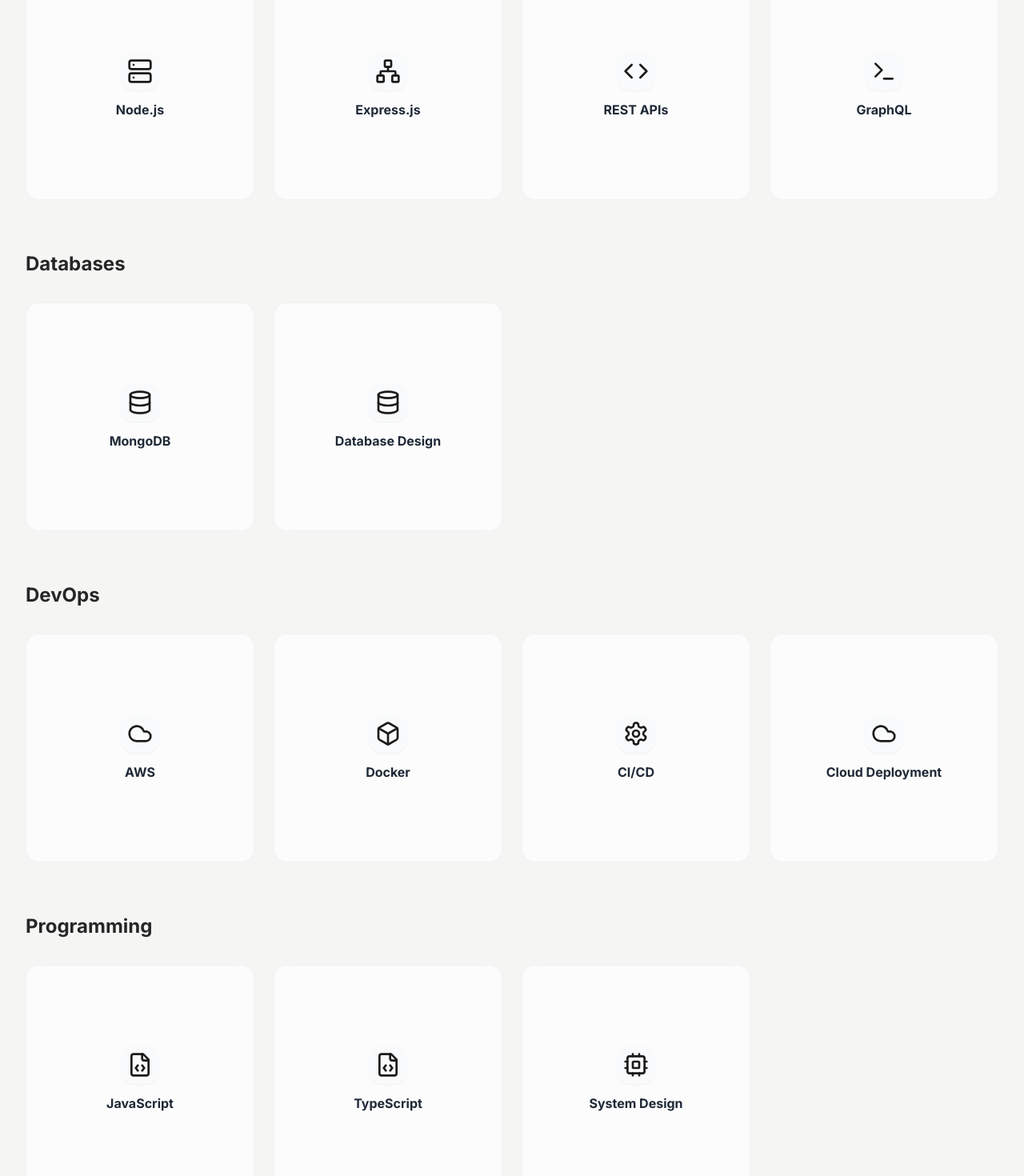
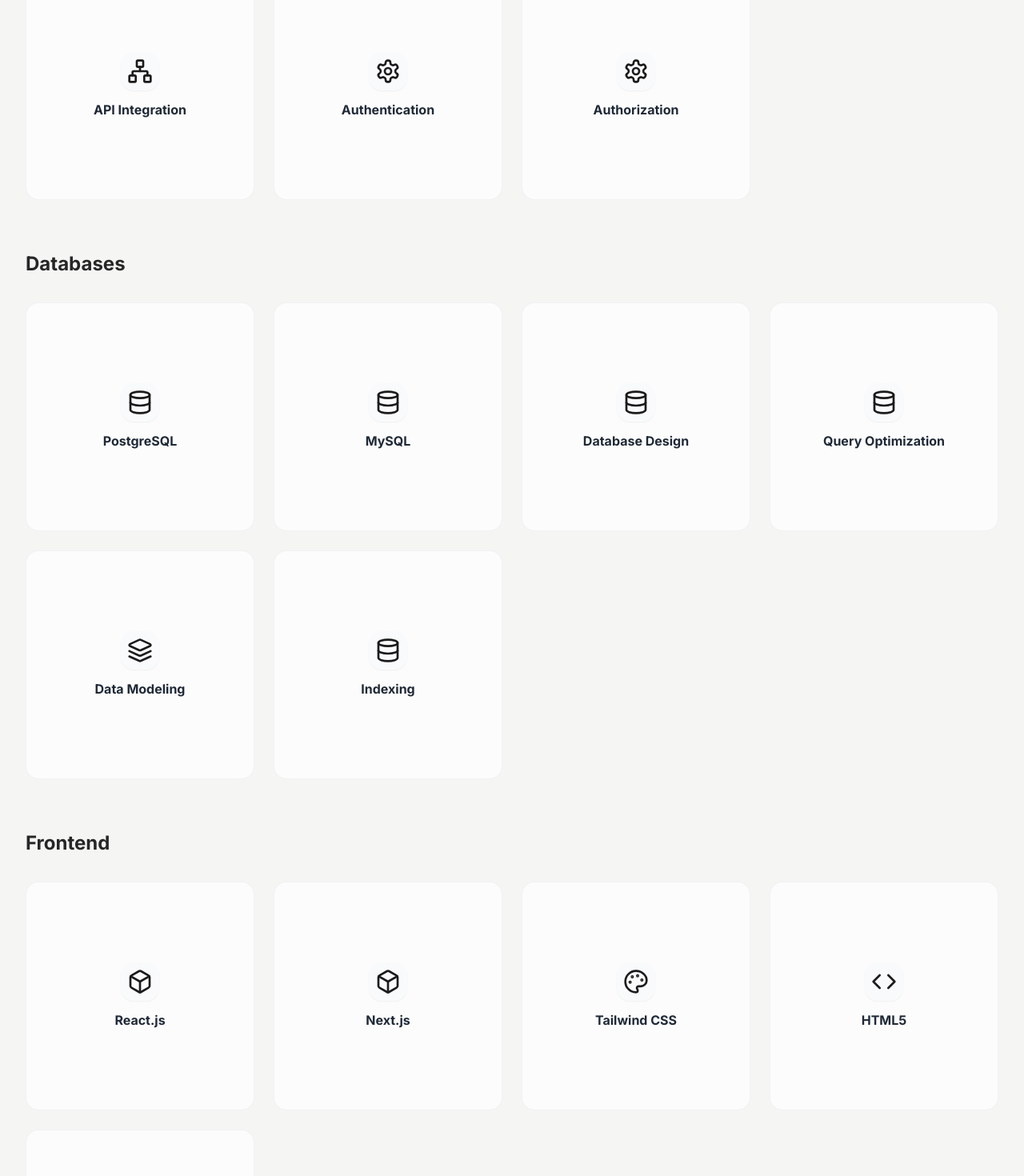
Before and after one commit to Kazim71/My-Portfolio, a Next.js app: page /skills in a window 1280 px wide. Shown: the part 1060-2530 px from the top of the page at 80% size. Built offline with nearby package versions, Linux system fonts and the light colour scheme.

Commit message:
feat: update experience

```diff
--- a/app/experience/page.tsx
+++ b/app/experience/page.tsx
@@ -11,32 +11,31 @@
 
 const experiences = [
   {
-  company: "AplyEase",
-  role: "Associate Software Engineer",
-  duration: "March 2025 - Present",
-  location: "Remote",
+    company: "EZ Rankings",
+    role: "Backend Developer",
+    duration: "March 2026 - Present",
+    location: "Noida, India",
     points: [
-    "Developed and owned internal SaaS modules using React.js that support daily HR and operations workflows across teams.",
-    "Designed reusable UI components and form-heavy dashboards with a focus on maintainable state management.",
-    "Implemented core HRMS features including attendance tracking, shift scheduling, approval flows, and automated notifications used in production.",
-    "Integrated frontend applications with REST APIs, handling validation errors, API failures, and edge cases in real usage.",
-    "Managed production deployments on Vercel and resolved build, configuration, and release issues during active development cycles.",
+      "Developed and maintained backend workflows, REST APIs, and database-driven applications across 15+ production systems.",
+      "Built Python automation utilities for CSV ingestion, data validation, reporting, and workflow automation.",
+      "Designed and integrated REST APIs, business validation layers, and data-processing workflows to support operational requirements.",
+      "Investigated and resolved production incidents involving API failures, deployment regressions, and database inconsistencies.",
+      "Collaborated with cross-functional teams to enhance system reliability, performance, and maintainability.",
     ],
   },
   {
-  company: "SAIL",
-  role: "Frontend Intern",
-  duration: "June 2024 - August 2024",
-  location: "Onsite",
+    company: "Clay Brains",
+    role: "Junior Web Developer",
+    duration: "February 2025 - February 2026",
+    location: "Delhi, India",
     points: [
-    "Built responsive and interactive user interfaces using React.js and Tailwind CSS",
-    "Integrated REST APIs to fetch and display operational metrics across dashboards",
-    "Improved application responsiveness, accessibility, and UI performance",
-    "Collaborated with designers and backend engineers in agile sprint cycles",
-    "Used Git and GitHub for version control, reviews, and team collaboration",
+      "Developed backend modules, reusable services, and data-driven features for production web applications.",
+      "Improved database performance through SQL query optimization, indexing strategies, and execution plan analysis.",
+      "Managed Linux-based cloud infrastructure including AWS EC2, SSL configuration, DNS management, and deployment workflows.",
+      "Participated in debugging, testing, code maintenance, and release activities across multiple client projects.",
+      "Worked with APIs, databases, and deployment environments to deliver scalable and reliable solutions.",
     ],
   },
-
 ];
 
 export default function Experience() {
--- a/app/skills/page.tsx
+++ b/app/skills/page.tsx
@@ -27,55 +27,81 @@
 
 const skillCategories = [
   {
-    title: "Frontend",
+    title: "Programming Languages",
     skills: [
-      { name: "React", icon: Box },
+      { name: "Python", icon: FileCode },
       { name: "JavaScript", icon: FileCode },
-      { name: "TypeScript", icon: FileCode },
-      { name: "HTML5", icon: Code },
-      { name: "CSS3", icon: Palette },
-      { name: "Tailwind CSS", icon: Palette },
+      { name: "SQL", icon: Database },
+      { name: "PHP", icon: FileCode },
     ],
   },
   {
-    title: "Backend",
+    title: "Backend Development",
     skills: [
+      { name: "FastAPI", icon: Server },
       { name: "Node.js", icon: Server },
       { name: "Express.js", icon: Network },
       { name: "REST APIs", icon: Code },
-      { name: "GraphQL", icon: Terminal },
+      { name: "API Integration", icon: Network },
+      { name: "Authentication", icon: Settings },
+      { name: "Authorization", icon: Settings },
     ],
   },
   {
     title: "Databases",
     skills: [
-      { name: "MongoDB", icon: Database },
+      { name: "PostgreSQL", icon: Database },
+      { name: "MySQL", icon: Database },
       { name: "Database Design", icon: Database },
+      { name: "Query Optimization", icon: Database },
+      { name: "Data Modeling", icon: Layers },
+      { name: "Indexing", icon: Database },
     ],
   },
   {
-    title: "DevOps",
+    title: "Frontend",
     skills: [
-      { name: "AWS", icon: Cloud },
-      { name: "Docker", icon: Box },
-      { name: "CI/CD", icon: Settings },
-      { name: "Cloud Deployment", icon: Cloud },
+      { name: "React.js", icon: Box },
+      { name: "Next.js", icon: Box },
+      { name: "Tailwind CSS", icon: Palette },
+      { name: "HTML5", icon: Code },
+      { name: "CSS3", icon: Palette },
     ],
   },
   {
-    title: "Programming",
+    title: "Cloud & Infrastructure",
     skills: [
-      { name: "JavaScript", icon: FileCode },
-      { name: "TypeScript", icon: FileCode },
-      { name: "System Design", icon: Cpu },
+      { name: "AWS EC2", icon: Cloud },
+      { name: "Docker", icon: Box },
+      { name: "Linux", icon: Terminal },
+      { name: "Git", icon: GitBranch },
+      { name: "GitHub", icon: Github },
+      { name: "DNS Management", icon: Network },
+      { name: "SSL", icon: Settings },
+      { name: "Cloud Deployments", icon: Cloud },
     ],
   },
   {
-    title: "Tools",
+    title: "Software Engineering",
     skills: [
-      { name: "Git", icon: GitBranch },
-      { name: "GitHub", icon: Github },
-      { name: "VS Code", icon: Code },
+      { name: "Object-Oriented Programming", icon: Cpu },
+      { name: "Data Structures", icon: Layers },
+      { name: "Algorithms", icon: Cpu },
+      { name: "Unit Testing", icon: Settings },
+      { name: "Debugging", icon: Terminal },
+      { name: "Code Reviews", icon: GitBranch },
+      { name: "Agile Development", icon: Settings },
+    ],
+  },
+  {
+    title: "Systems & Networking",
+    skills: [
+      { name: "Operating Systems", icon: Cpu },
+      { name: "TCP/IP", icon: Network },
+      { name: "HTTP", icon: Network },
+      { name: "System Design Fundamentals", icon: Layers },
+      { name: "Performance Optimization", icon: Settings },
+      { name: "Production Troubleshooting", icon: Terminal },
     ],
   },
 ];
```
Lines whose indentation alone changed are shown as unchanged.
